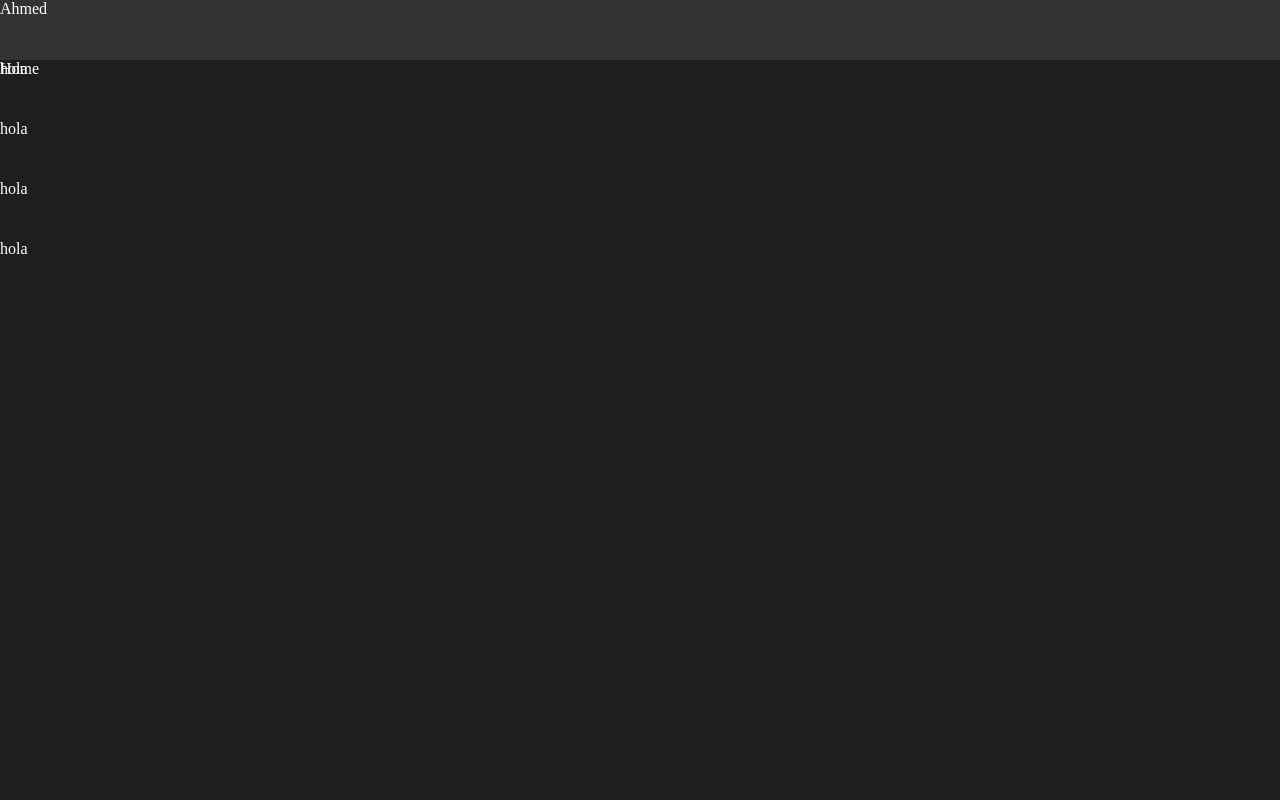
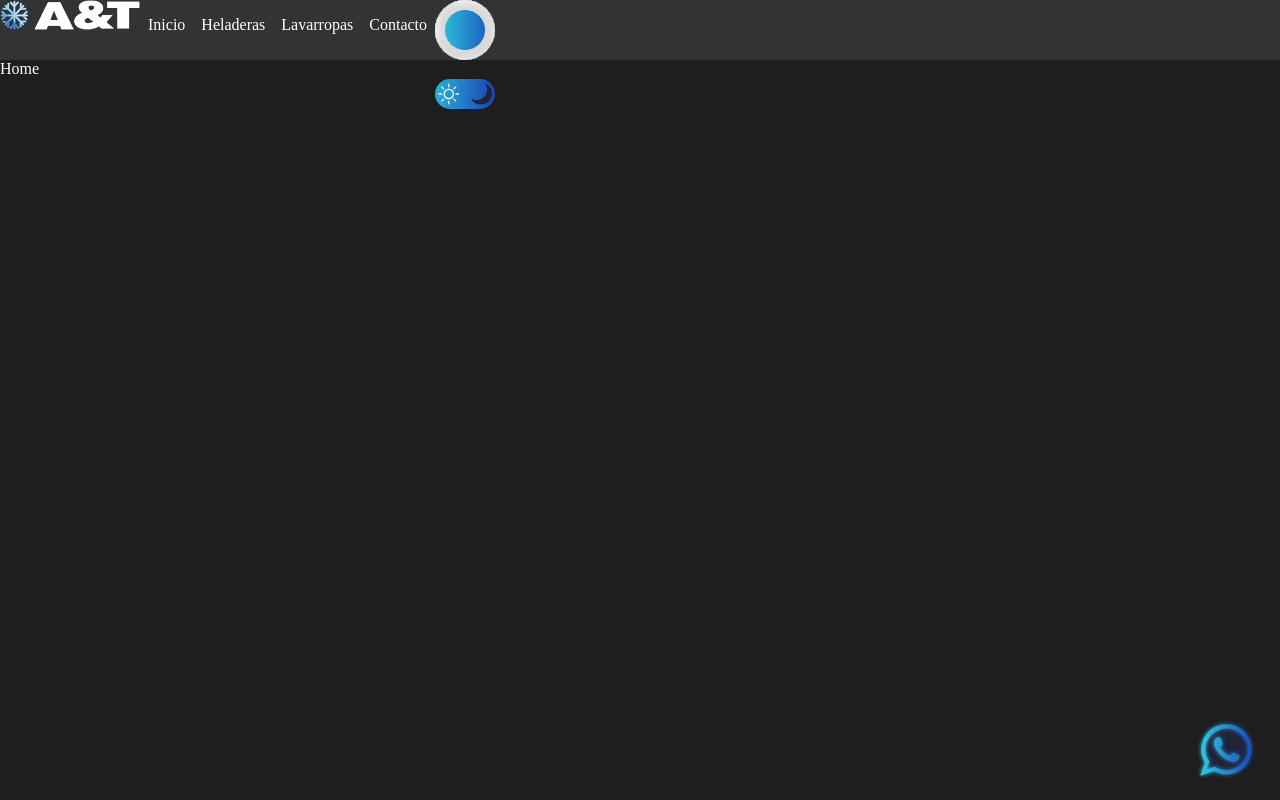
Before and after one commit to FedeDinuzzo/service-electrolux, a React (Create React App) app: page / in a window 1280 px wide. Built offline with nearby package versions, Linux system fonts and the light colour scheme.

Commit message:
NavBarDesktop

```diff
--- a/src/Components/NavBar.jsx
+++ b/src/Components/NavBar.jsx
@@ -2,11 +2,14 @@ import React from 'react';
 import styled from "styled-components";
 import theme from '../theme';
 import { Link } from 'react-router-dom';
+import logo from '../Assets/Img/logo.png';
 import wppLogo from '../Assets/Img/wppLogo.svg';
 import lavarropas from '../Assets/Img/lavarropas.svg';
 import heladera from '../Assets/Img/heladera.svg';
 import inicio from '../Assets/Img/snow.svg';
 import contacto from '../Assets/Img/contacto.svg';
+import DarkMode from '../Assets/Img/DarkMode.svg';
+import DarkModePoint from '../Assets/Img/DarkModePoint.svg';
 
 const NavMobile = styled.nav`
   display: block;
@@ -124,22 +127,41 @@ const NavDesktop = styled.div`
   };
 `
 
-const NavContainer = styled.div`
-  width: 100%;
-  height: 60px;
-  background: #333;
+const NavLogo = styled.img`
 `
 
-const NavLogo = styled.div`
+const NavTextDesktop = styled.p`
+  font-size: ${theme.fontSizesMedium.smallFontSize};
+  display: flex;
+  padding: 0 ${theme.margins.m1};
+`
+
+const DarkModeDiv = styled.div`
   height: 60px;
+  width: 60px;
+`
+
+
+const DarkModeDesktop = styled.img`
+  height: 60px;
+  width: 60px;
+`
+
+const DarkModePointDesktop = styled.img`
+  height: 60px;
+  width: 60px;
 `
 
 const NavDesktopUl = styled.div`
-  height: 60px;
+  display: flex;
 `
 
-const NavDesktopLi = styled.div`
+const WppLogoDesktop = styled.img`
+  position: absolute;
+  right: 24px;
+  bottom: 20px;
   height: 60px;
+  width: 60px;
 `
 
 function NavBar() {
@@ -161,15 +183,18 @@ function NavBar() {
 
 
     <NavDesktop>
-      <NavContainer>
-        <NavLogo>Ahmed</NavLogo>
-          <NavDesktopUl>
-            <NavDesktopLi>hola</NavDesktopLi>
-            <NavDesktopLi>hola</NavDesktopLi>
-            <NavDesktopLi>hola</NavDesktopLi>
-            <NavDesktopLi>hola</NavDesktopLi>
-          </NavDesktopUl>
-      </NavContainer>
+      <NavDesktopUl>
+        <NavLogo src={logo} alt="" height="30px" width="140px"></NavLogo>
+        <Link to="/"><NavTextDesktop>Inicio</NavTextDesktop></Link>
+        <Link to="/heladeras"><NavTextDesktop>Heladeras</NavTextDesktop></Link>
+        <Link to="/lavarropas"><NavTextDesktop>Lavarropas</NavTextDesktop></Link>
+        <Link to="/contacto"><NavTextDesktop>Contacto</NavTextDesktop></Link>
+        <DarkModeDiv>
+          <DarkModeDesktop src={DarkModePoint} alt="" height="68px" width="68px" />
+          <DarkModePointDesktop src={DarkMode} alt="" height="68px" width="68px" />
+        </DarkModeDiv>
+        <WppLogoDesktop src={wppLogo} alt="" height="60px" width="60px" />
+      </NavDesktopUl>
     </NavDesktop>
     </>
   )
```
